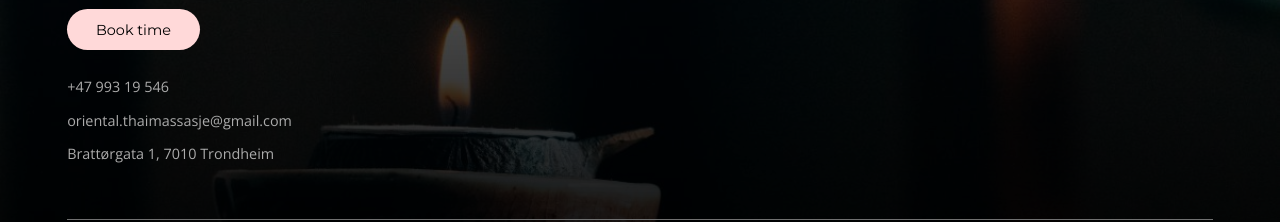
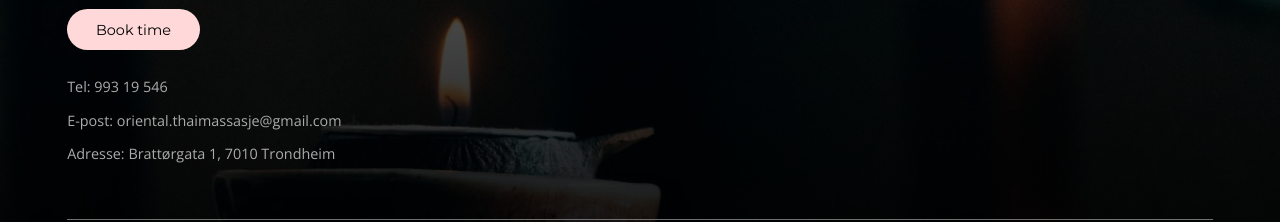
Before and after one commit to sergeiThe/orient-nextjs-website, a Next.js app: page / in a window 1280 px wide. Shown: the part 3640-3862 px from the top of the page. Built offline with nearby package versions, Linux system fonts and the light colour scheme.

Commit message:
Safari compat deploy

```diff
--- a/components/Contact.js
+++ b/components/Contact.js
@@ -21,9 +21,9 @@ function Contact() {
             <Link href={'https://oriental.onlinebooq.net/'}>Book time</Link>
             <div className={styles['contact-info']}>
                 <ul>
-                    <li>{contact.telefonNummber}</li>
-                    <li>{contact.email}</li>
-                    <li>{contact.adresse}</li>
+                    <li>Tel: {contact.telefonNummber}</li>
+                    <li>E-post: {contact.email}</li>
+                    <li> Adresse: {contact.adresse}</li>
                 </ul>
             </div>
         </section>
--- a/data/contact.js
+++ b/data/contact.js
@@ -1,6 +1,6 @@
 const contact = {
     email: "oriental.thaimassasje@gmail.com",
-    telefonNummber: "+47 993 19 546",
+    telefonNummber: "993 19 546",
     adresse: "Brattørgata 1, 7010 Trondheim",
     content: "Lorem ipsum dolor sit amet, consetetur sadipscing elitr, sed diam nonumy eirmod tempor invidunt ut labore et dolore magna aliquyam erat, sed diam voluptua. At vero eos et accusam et justo duo dolores et ea rebum.",
 }
--- a/styles/Layout.module.scss
+++ b/styles/Layout.module.scss
@@ -8,6 +8,10 @@
 
     padding: 0 5rem;
 
+    @include respond(phone) {
+        padding: 0 0rem;
+    }
+
     @include respond(desktop) {
         padding: 0 15rem;
     }
--- a/styles/hamburger.scss
+++ b/styles/hamburger.scss
@@ -8,6 +8,15 @@
         position: fixed;
         z-index: 20;
         right: 5rem;
+        height: 3rem;
+    }
+
+    @include respond(phone) {
+        display: flex;
+        align-items: center;
+        position: fixed;
+        z-index: 20;
+        right: 2rem;
         height: 3rem;
     }
 
```
